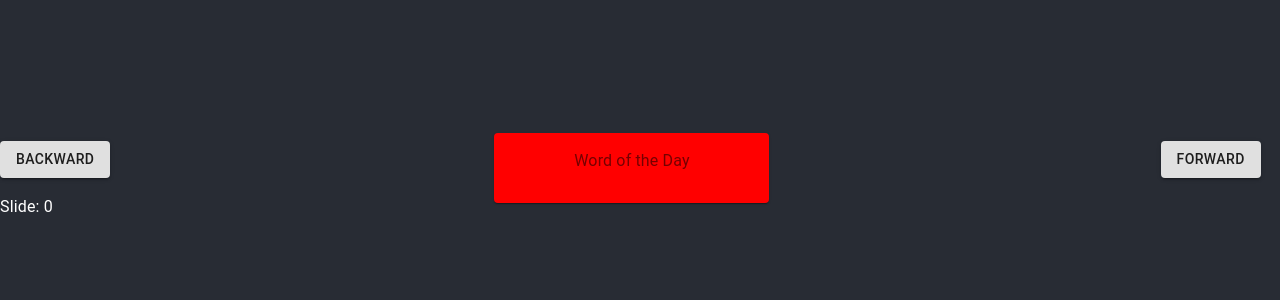
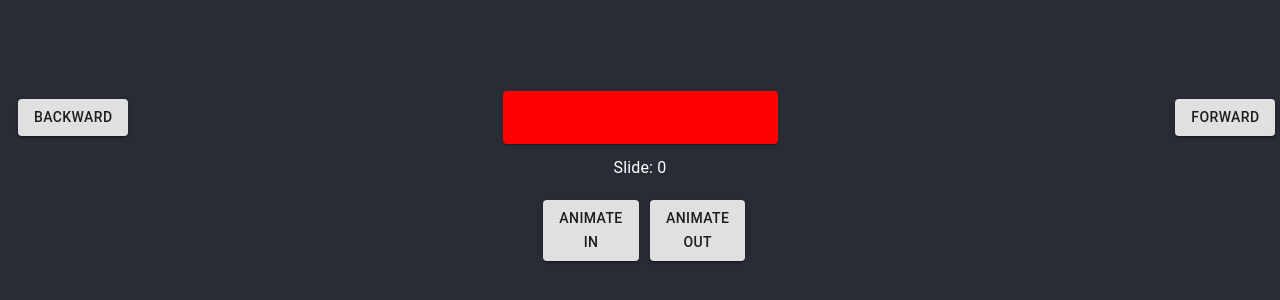
Before and after one commit to smauret/real-carousel, a React (Create React App) app: page / in a window 1280 px wide. Shown: the part 220-520 px from the top of the page. Built offline with nearby package versions, Linux system fonts and the light colour scheme.

Commit message:
added fade in out

```diff
--- a/package.json
+++ b/package.json
@@ -11,6 +11,7 @@
     "@types/node": "^12.0.0",
     "@types/react": "^16.9.0",
     "@types/react-dom": "^16.9.0",
+    "animejs": "^3.2.0",
     "react": "^16.13.1",
     "react-dom": "^16.13.1",
     "react-scripts": "3.4.1",
--- a/src/App.css
+++ b/src/App.css
@@ -13,7 +13,7 @@
   }
 }
 
-.App-header {
+.App-body {
   background-color: #282c34;
   min-height: 100vh;
   display: flex;
--- a/src/App.tsx
+++ b/src/App.tsx
@@ -1,26 +1,23 @@
 import React from 'react';
 import './App.css';
-import Grid from '@material-ui/core/Grid';
 import Carousel from "./components/Carousel";
 import CarouselCard from "./components/CarouselCard";
 
-const cards:Array<React.ReactNode> = [
-    <CarouselCard color='red'/>,
-    <CarouselCard color='yellow'/>,
-    <CarouselCard color='blue'/>,
-    <CarouselCard color='purple'/>,
+const cards: Array<React.ReactNode> = [
+    <CarouselCard color='red' key='red'/>,
+    <CarouselCard color='yellow' key='yellow'/>,
+    <CarouselCard color='blue' key='blue'/>,
+    <CarouselCard color='purple' key='purple'/>,
 ]
 
 function App() {
-  return (
-      <div className="App">
-        <header className="App-header">
-          <Grid container item xs={12}>
-              <Carousel children={cards}/>
-          </Grid>
-        </header>
-      </div>
-  );
+    return (
+        <div className="App">
+            <div className="App-body">
+            <Carousel children={cards}/>
+            </div>
+        </div>
+    );
 }
 
 export default App;
--- a/src/components/Carousel.tsx
+++ b/src/components/Carousel.tsx
@@ -1,7 +1,8 @@
-import React, {useState} from 'react';
+import React, {useState, useEffect} from 'react';
 import Grid from '@material-ui/core/Grid';
 import Button from "@material-ui/core/Button";
 import Typography from '@material-ui/core/Typography';
+import anime from 'animejs/lib/anime.es.js';
 
 interface CarouselProps {
     children: Array<React.ReactNode>;
@@ -9,34 +10,72 @@ interface CarouselProps {
 
 export default function Carousel({children}: CarouselProps) {
     const [activeIndex, setActiveIndex] = useState(0);
+    useEffect(() => {fadeIn()})
 
     const subArray = children.slice(activeIndex, activeIndex + 1);
 
-    console.log('activeIndex', activeIndex)
+    const fadeIn = () => {
+        anime({
+            targets: '.anim',
+            duration: 1000,
+            opacity: 1,
+            translateY: 0,
+            easing: 'linear'
+        });
+    }
+    const fadeOut = () => {
+        anime({
+            targets: '.anim',
+            duration: 1000,
+            opacity: 0,
+            translateY: 0,
+            easing: 'linear'
+        });
+    }
     const goBackward = () => {
+
         if (activeIndex !== 0) {
-            setActiveIndex(activeIndex - 1)
+            fadeOut()
+            setTimeout(function(){
+                setActiveIndex(activeIndex - 1)
+                fadeIn()
+            }, 1000);
+
         }
+        return subArray
     }
 
     const goForward = () => {
         if (activeIndex !== children.length - 1) {
-            setActiveIndex(activeIndex + 1)
+            fadeOut()
+            setTimeout(function(){
+                setActiveIndex(activeIndex + 1)
+                fadeIn()
+            }, 1000);
         }
+        return subArray
     }
 
     return (
-        <Grid container>
-            <Grid item xs={1}>
+        <Grid container style={{justifyContent: 'center', alignContent:'space-around'}}>
+            <Grid item xs={1} style={{padding:'10px'}}>
                 <Button variant="contained" onClick={() => goBackward()}>Backward</Button>
             </Grid>
-            <Grid container item xs={10} style={{justifyContent: 'space-around'}} spacing={2}>
+            <Grid container item xs={10} style={{justifyContent: 'space-around', padding:'10px'}} spacing={2}>
                 {subArray}
             </Grid>
-            <Grid item xs={1}>
+            <Grid item xs={1} style={{padding:'10px'}}>
                 <Button variant="contained" onClick={() => goForward()}>Forward</Button>
             </Grid>
-            <Typography>Slide: {activeIndex}</Typography>
+            <Grid item xs={12}  style={{padding:'10px'}}    >
+                <Typography>Slide: {activeIndex}</Typography>
+            </Grid>
+            <Grid item xs={1} style={{padding:'10px'}}>
+                <Button variant="contained" onClick={() => fadeIn()}>animate in</Button>
+            </Grid>
+            <Grid item xs={1} style={{padding:'10px'}}>
+                <Button variant="contained" onClick={() => fadeOut()}>animate out</Button>
+            </Grid>
         </Grid>
     )
 }
--- a/src/components/CarouselCard.tsx
+++ b/src/components/CarouselCard.tsx
@@ -1,7 +1,5 @@
 import React from 'react';
 import Card from '@material-ui/core/Card';
-import CardContent from '@material-ui/core/CardContent';
-import Typography from '@material-ui/core/Typography';
 
 interface CarouselCardProps {
     color: string;
@@ -10,13 +8,7 @@ interface CarouselCardProps {
 const CarouselCard: React.FC<CarouselCardProps> = ({color}) => {
 
     return (
-        <Card style={{backgroundColor: color, minWidth: 275}}>
-            <CardContent>
-                <Typography color="textSecondary" gutterBottom>
-                    Word of the Day
-                </Typography>
-            </CardContent>
-        </Card>
+        <Card className="anim" style={{backgroundColor: color, minWidth: 275, opacity:0}}/>
     );
 }
 
--- a/tsconfig.json
+++ b/tsconfig.json
@@ -17,7 +17,8 @@
     "resolveJsonModule": true,
     "isolatedModules": true,
     "noEmit": true,
-    "jsx": "react"
+    "jsx": "react",
+    "noImplicitAny": false
   },
   "include": [
     "src"
```
Also changed, not shown: 2 other files (tests, documents, lock files or other folders).
